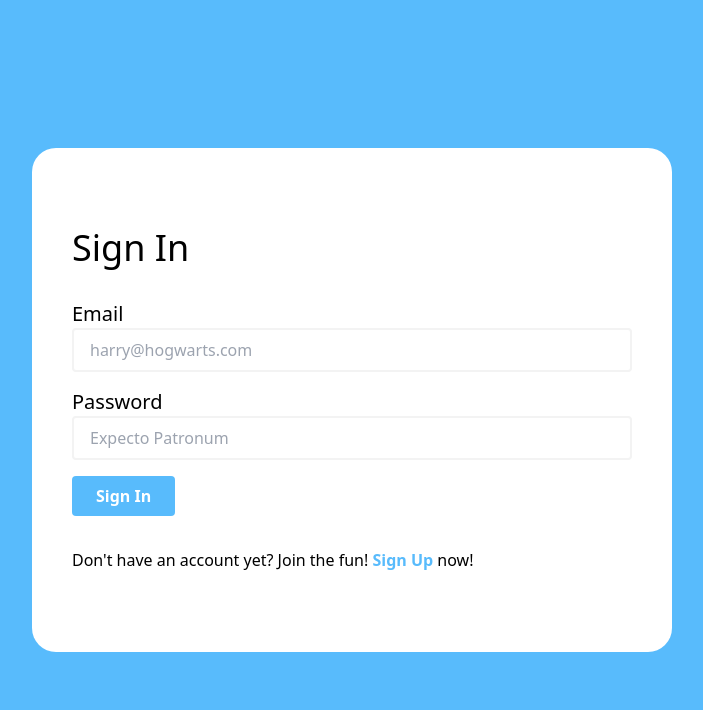
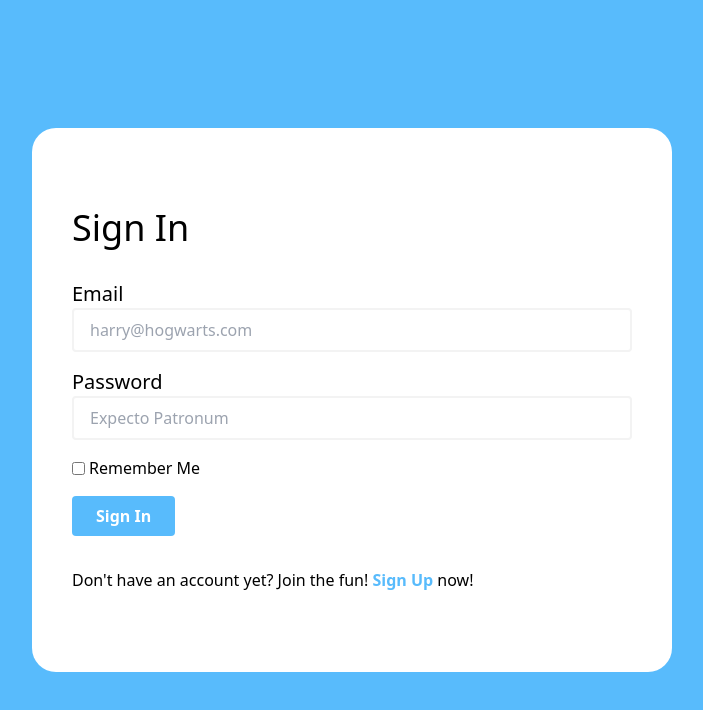
Before and after one commit to VedanthB/amazingfbclone, a React app in the folder client/: page /signin in a window 1280 px wide. Shown: the top 710 px of the page, without its empty margins (288-991 px from the left). Built offline with nearby package versions, Linux system fonts and the light colour scheme.

Commit message:
Added remeber me checkbox in SignIn Component. Added axios

```diff
--- a/client/package.json
+++ b/client/package.json
@@ -18,6 +18,7 @@
     "@babel/plugin-proposal-class-properties": "^7.13.0",
     "@babel/preset-env": "^7.9.6",
     "@babel/preset-react": "^7.9.4",
+    "axios": "^0.21.1",
     "babel-loader": "^8.1.0",
     "babel-polyfill": "^6.26.0",
     "react": "^16.13.1",
--- a/client/src/js/layouts/SignIn.js
+++ b/client/src/js/layouts/SignIn.js
@@ -12,7 +12,7 @@ const SignIn = () => {
               Email
             </label>
             <input
-              className="signin__input outline-none px-4 py-2 w-full border-2 border-light-secondary focus-within:border-light-primary rounded"
+              className="signin__input transition-all outline-none px-4 py-2 w-full border-2 border-light-secondary focus-within:border-light-primary rounded"
               type="email"
               name="email"
               placeholder="harry@hogwarts.com"
@@ -23,14 +23,24 @@ const SignIn = () => {
               Password
             </label>
             <input
-              className="signin__input outline-none px-4 py-2 w-full border-2 border-light-secondary focus-within:border-light-primary rounded"
+              className="signin__input transition-all outline-none px-4 py-2 w-full border-2 border-light-secondary focus-within:border-light-primary rounded"
               type="password"
               placeholder="Expecto Patronum"
             />
           </div>
         </div>
+        <div className="signin__remember-me flex items-center mt-4">
+          <input
+            type="checkbox"
+            className="focus:outline-none active:outline-none"
+            name="remember"
+          />
+          <label htmlFor="remember" className="ml-1">
+            Remember Me
+          </label>
+        </div>
         <div className="signin__cta mt-4">
-          <button className="px-6 py-2 bg-light-primary rounded text-white font-bold">
+          <button className="px-6 py-2 bg-light-primary transition-all rounded text-white font-bold focus:outline-none active:outline-none">
             Sign In
           </button>
         </div>
--- a/client/src/js/layouts/SignUp.js
+++ b/client/src/js/layouts/SignUp.js
@@ -18,7 +18,7 @@ const SignUp = () => {
               placeholder="Severus Snape"
             />
           </div>
-          <div className="signup__input-wrapper">
+          <div className="signup__input-wrapper mt-4">
             <label htmlFor="email" className="block text-lg lg:text-xl">
               Email
             </label>
@@ -41,7 +41,7 @@ const SignUp = () => {
           </div>
         </div>
         <div className="signup__cta mt-4">
-          <button className="px-6 py-2 bg-light-primary rounded text-white font-bold">
+          <button className="px-6 py-2 bg-light-primary rounded text-white font-bold focus:outline-none active:outline-none">
             Sign Up
           </button>
         </div>
--- a/client/webpack.config.js
+++ b/client/webpack.config.js
@@ -40,5 +40,6 @@ module.exports = {
     inline: true,
     hot: true,
     historyApiFallback: true,
+    host: '0.0.0.0',
   },
 };
```
Also changed, not shown: 2 other files (tests, documents, lock files or other folders).
